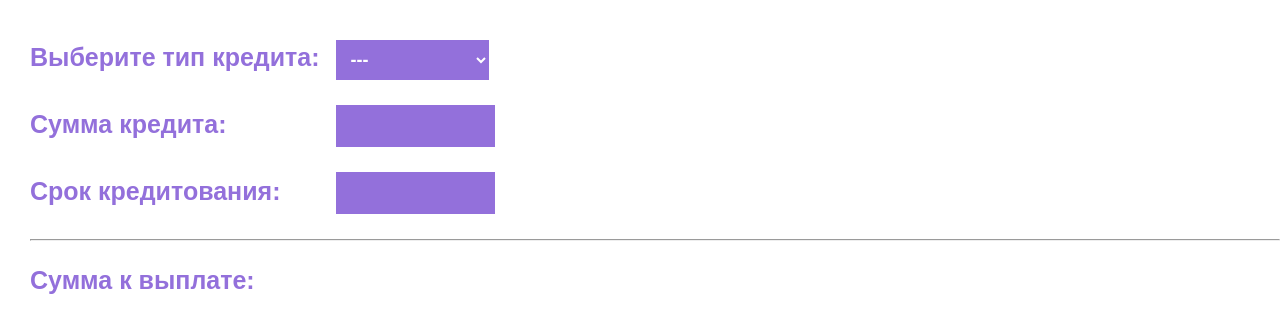
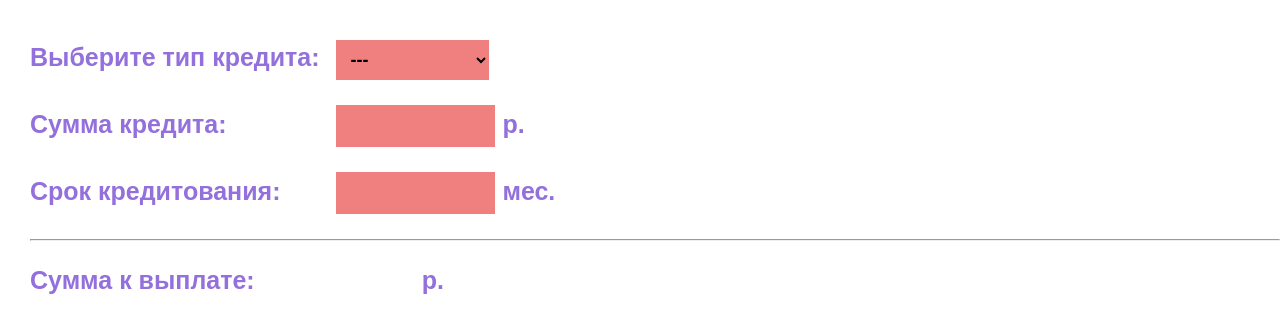
Before and after one commit to GreeZAld/calc, a React (Create React App) app: page / in a window 1280 px wide. Shown: the top 332 px of the page. Built offline with nearby package versions, Linux system fonts and the light colour scheme.

Commit message:
-purple, +coral

```diff
--- a/src/App.css
+++ b/src/App.css
@@ -22,8 +22,8 @@ option {
 }
 
 select {
-    background-color: mediumpurple;
-    color: white;
+    background-color: lightcoral;
+    color: black;
     height: 40px;
     font-size: 18px;
     font-weight: 700;
@@ -33,8 +33,8 @@ select {
 }
 
 input {
-    background-color: mediumpurple;
-    color: white;
+    background-color: lightcoral;
+    color: black;
     height: 40px;
     width: 152px;
     font-size: 20px;
@@ -53,16 +53,7 @@ input {
 }
 
 #out {
-    color: mediumpurple;
+    color: lightcoral;
     font-size: 25px;
+    padding-left: 160px;
 }
-
-button {
-    background-color: mediumpurple;
-    height: 50px;
-    margin-left: 60px;
-    color: white;
-    font-size: 23px;
-    font-weight: 700;
-
-}
--- a/src/components/input.js
+++ b/src/components/input.js
@@ -53,12 +53,12 @@ class Input extends Component {
             <option value="0.5">для умных</option>
           </select></h3>
           <h3>Сумма кредита: <input type="text" id="money" value={value}
-                                    onChange={this.handleChange}/></h3>
+                                    onChange={this.handleChange}/> р.</h3>
           <h3>Срок кредитования: <input type="text" id="term" value={month}
                                         onChange={this.handleChange1}
-                                        onKeyUp={this.calculateSum}/></h3>
+                                        onKeyUp={this.calculateSum}/> мес.</h3>
           <hr/>
-          <h3>Сумма к выплате: <text id="out">{summ}</text></h3>
+          <h3>Сумма к выплате: <text id="out">{summ}</text> р.</h3>
 
 
         </div>
```
